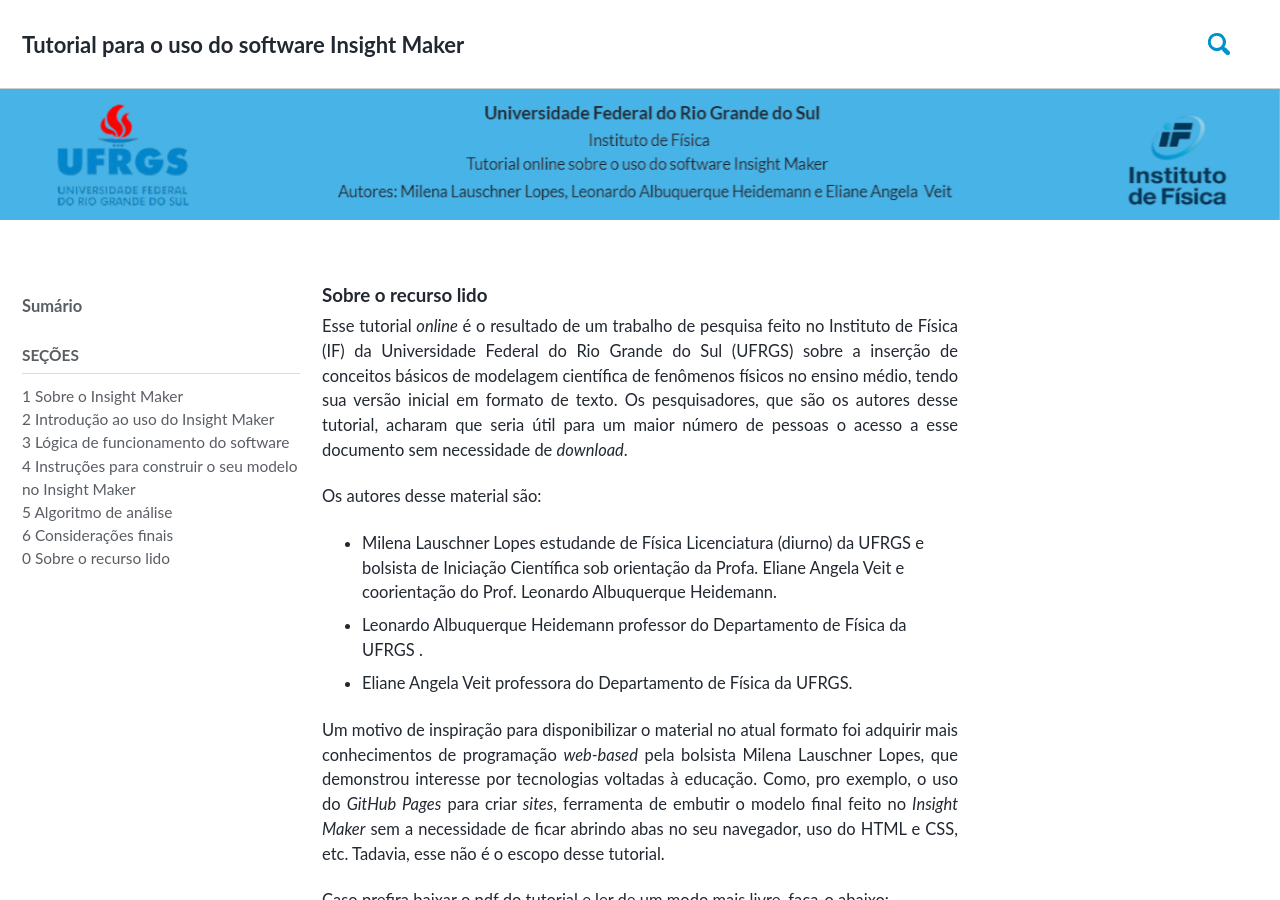
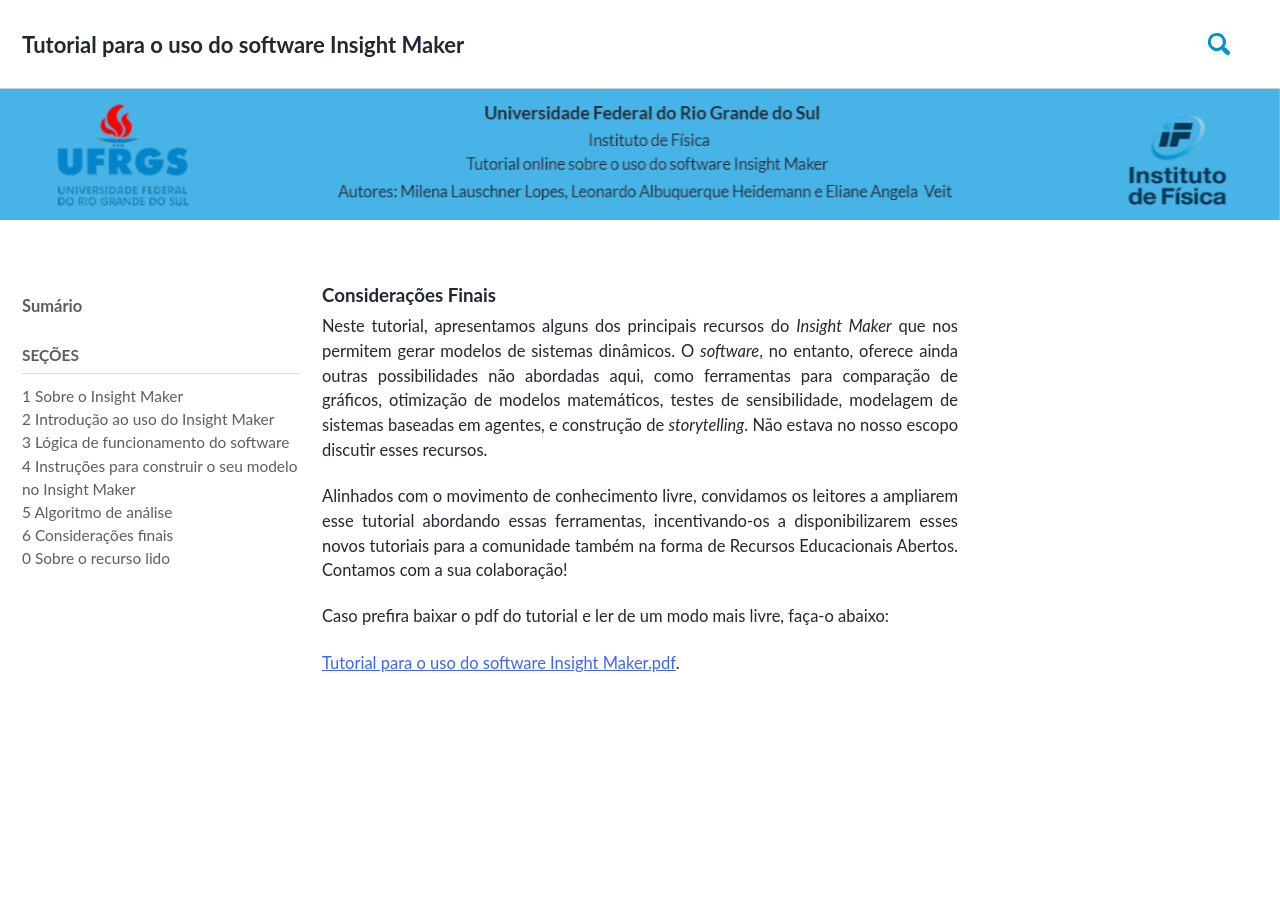
Before and after one commit to milenalauschner/MM, a Jekyll site: the page built from _pages/sobre.md, in a window 1280 px wide and 900 px high. Built offline with Jekyll 4.4.1, drawn with Linux system fonts in a browser that asks for light colours; cached includes are drawn as plain includes; nearby versions of some CDN libraries; some web fonts are replaced.

Commit message:
Update sobre.md

```diff
--- a/_pages/sobre.md
+++ b/_pages/sobre.md
@@ -1,7 +1,7 @@
 ---
-title: "Sobre o recurso lido"
+title: "Considerações Finais"
 layout: single
-permalink: /seção0/
+permalink: /seção6/
 author_profile: false
 header:
   image: /assets/images/header6.png
@@ -10,26 +10,23 @@
   nav: blogroll
 ---
 
-Esse tutorial _online_ é o resultado de um trabalho de pesquisa feito no Instituto de Física (IF) da Universidade Federal do Rio Grande do Sul (UFRGS) sobre a inserção de conceitos básicos de modelagem científica de fenômenos físicos no ensino médio, tendo sua versão inicial em formato de texto. Os pesquisadores, que são os autores desse tutorial, acharam que seria útil para um maior número de pessoas o acesso a esse documento sem necessidade de _download_.
+Neste tutorial, apresentamos alguns dos principais recursos do _Insight Maker_ que nos permitem
+gerar modelos de sistemas dinâmicos. O _software_, no entanto, oferece ainda outras possibilidades
+não abordadas aqui, como ferramentas para comparação de gráficos, otimização de modelos matemáticos, testes de sensibilidade, modelagem de sistemas baseadas em agentes, e construção de _storytelling_. Não estava no nosso escopo discutir esses recursos.
 {: .text-justify}
 
-Os autores desse material são:
-
-
-  * Milena Lauschner Lopes estudande de Física Licenciatura (diurno) da UFRGS e bolsista de Iniciação Científica sob orientação da Profa. Eliane Angela Veit e coorientação do Prof. Leonardo Albuquerque Heidemann.
-  * Leonardo Albuquerque Heidemann professor do Departamento de Física da UFRGS .
-  * Eliane Angela Veit professora do Departamento de Física da UFRGS.
-
- Um motivo de inspiração para disponibilizar o material no atual formato foi adquirir mais conhecimentos de programação _web-based_ pela bolsista Milena Lauschner Lopes, que demonstrou interesse por tecnologias voltadas à educação. Como, pro exemplo, o uso do _GitHub Pages_ para criar _sites_, ferramenta de embutir o modelo final feito no _Insight Maker_ sem a necessidade de ficar abrindo abas no seu navegador, uso do HTML e CSS, etc. Tadavia, esse não é o escopo desse tutorial.
+Alinhados com o movimento de conhecimento livre, convidamos os leitores a ampliarem esse
+tutorial abordando essas ferramentas, incentivando-os a disponibilizarem esses novos tutoriais
+para a comunidade também na forma de Recursos Educacionais Abertos. Contamos com a sua
+colaboração!
 {: .text-justify}
 
 Caso prefira baixar o pdf do tutorial e ler de um modo mais livre, faça-o abaixo:
+{: .text-justify}
 
 [Tutorial para o uso do software Insight Maker.pdf](http://milenalauschner.github.io/MM/assets/Tutorial_para_o_uso_do_software_Insight_Maker.pdf).
 
-
 <p style="text-align: center;"><embed  width="700" height="500" src="https://milenalauschner.github.io/MM/assets/Tutorial_para_o_uso_do_software_Insight_Maker.pdf" type="application/pdf" /></p>
-
 
 
 [<i class="fas fa-arrow-alt-circle-left"></i> Seção 5 ](https://milenalauschner.github.io/MM/seção5/){:
```
